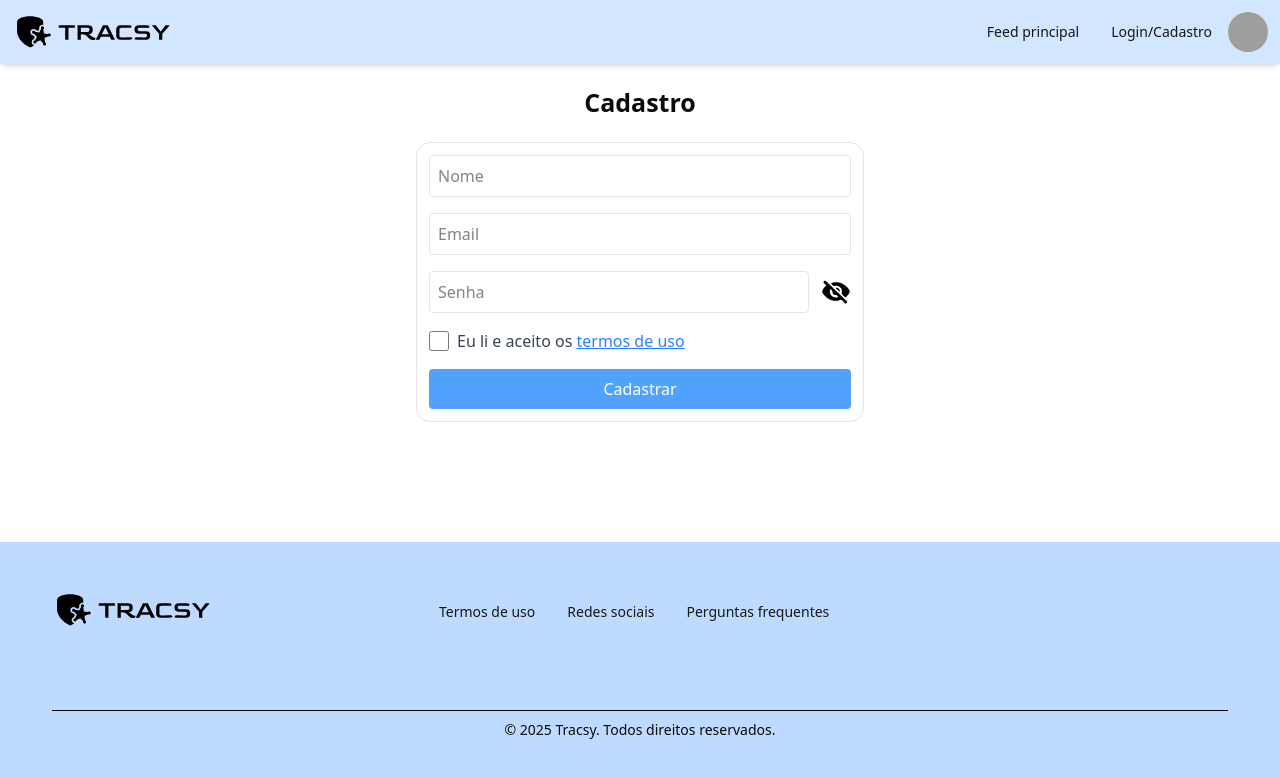
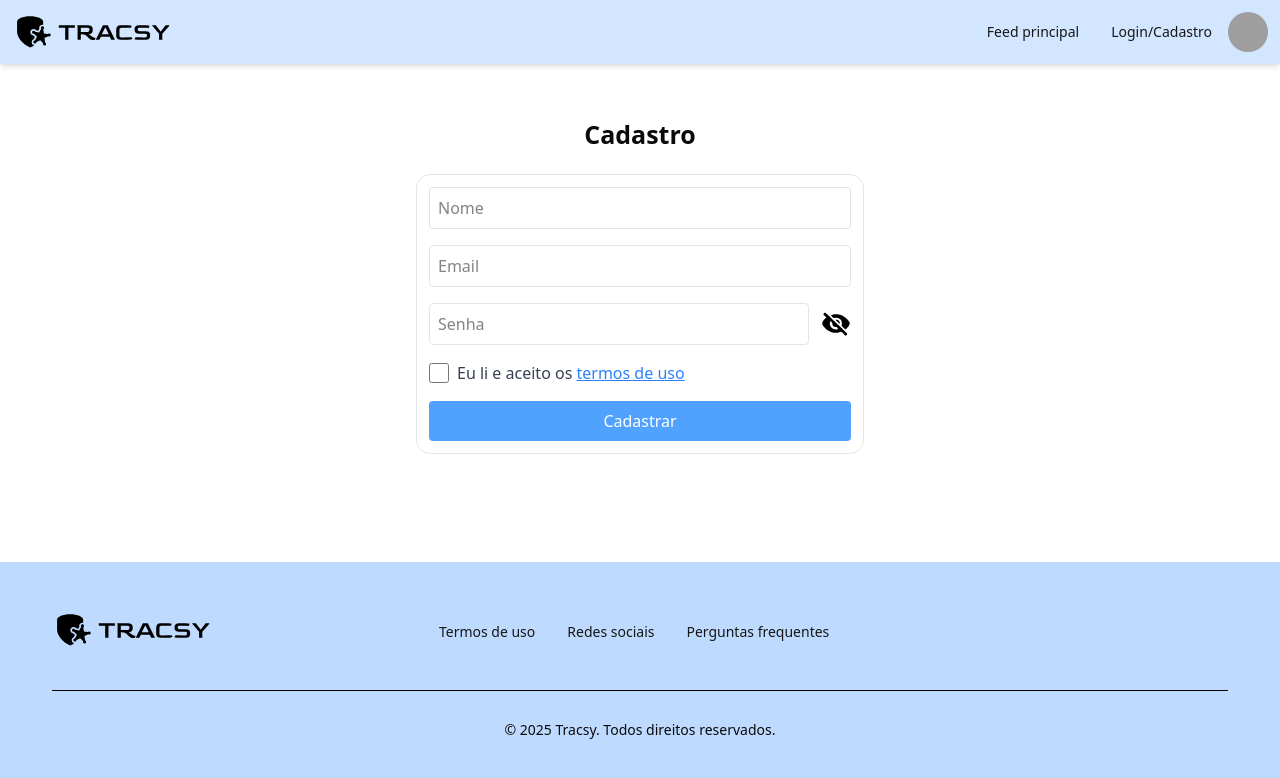
Before and after one commit to LucasBonfimVilela01/Tracsy, a Next.js app in the folder tracsy/: page /cadastro in a window 1280 px wide. Shown: the top 778 px of the page. Built offline with nearby package versions, Linux system fonts and the light colour scheme; grey boxes are pictures that could not be loaded.

Commit message:
Commit 14.2-Alteração em algumas partes de design

```diff
--- a/tracsy/src/app/cadastro/page.tsx
+++ b/tracsy/src/app/cadastro/page.tsx
@@ -75,9 +75,9 @@ function CadastroPage() {
   };
 
   return (
-    <div className="w-full max-w-md mx-auto rounded-md">
+    <div className="w-full max-w-md mx-auto rounded-md mt-8">
       <PageTitle title="Cadastro" />
-      <div className="border p-3 rounded-xl">
+      <div className="border p-3 mb-8 rounded-xl">
         <form onSubmit={handleSubmit} className="flex flex-col gap-4">
           <input
             type="text"
--- a/tracsy/src/app/login/page.tsx
+++ b/tracsy/src/app/login/page.tsx
@@ -64,9 +64,9 @@ function LoginPage() {
   };
 
   return (
-    <div className="w-full max-w-md mx-auto rounded-md">
+    <div className="w-full max-w-md mx-auto rounded-md mt-8">
       <PageTitle title="Login" />
-      <div className="border p-3 rounded-xl">
+      <div className="border p-3 mb-8 rounded-xl">
         <form onSubmit={handleSubmit} className="flex flex-col gap-4">
           <input
             type="email"
--- a/tracsy/src/app/page.tsx
+++ b/tracsy/src/app/page.tsx
@@ -8,7 +8,7 @@ function homePage() {
     <div className="sm:w-full md:w-[80%] lg:w-[70%] xl:w-[50%] 2xl:w-[40%] mx-auto">
       <PageTitle title="Home" />
       <GuiaHome
-        title="Seja bem vindo a Tracsy!"
+        title="Seja bem vindo à Tracsy!"
         description="Conectando e reencontrando pessoas desde 2025. Nossa missão não é apenas ajudar as pessoas desaparecidas, mas sim, fazer isso do melhor jeito possível."
         imgSrc="/logo-grayscale.svg"
         title2=""
--- a/tracsy/src/components/elements/footer.tsx
+++ b/tracsy/src/components/elements/footer.tsx
@@ -36,10 +36,10 @@ function Footer() {
           <div className="hidden lg:block lg:w-[33%]" />
 
         </div>
-        <div className="pt-20">
+        <div className="pt-10">
           <div className="w-full h-[1px] bg-black" />
           <div className="text-center p-2">
-            <p className="text-[14px]">© {new Date().getFullYear()} Tracsy. Todos direitos reservados.</p>
+            <p className="text-[14px] mt-5">© {new Date().getFullYear()} Tracsy. Todos direitos reservados.</p>
           </div>
         </div>
       </div>
--- a/tracsy/src/components/elements/guiaHome.tsx
+++ b/tracsy/src/components/elements/guiaHome.tsx
@@ -11,7 +11,7 @@ export function GuiaHome({ title, title2, description, description2, imgSrc }: C
         <div className="flex justify-center">
             <div className="w-full p-2 gap-2 flex flex-col">
                 <h1 className="font-bold text-xl text-center">{title}</h1>
-                <p className="font-light text-3 text-center">{description}</p>
+                <p className="font-normal text-3 text-center mb-3">{description}</p>
                 <div className="w-full flex justify-center">
                     <img className="w-[70%] rounded-2xl shadow-[0_25px_20px_-15px_rgba(0,0,0,0.3)]" src={imgSrc} />
                 </div>
```
